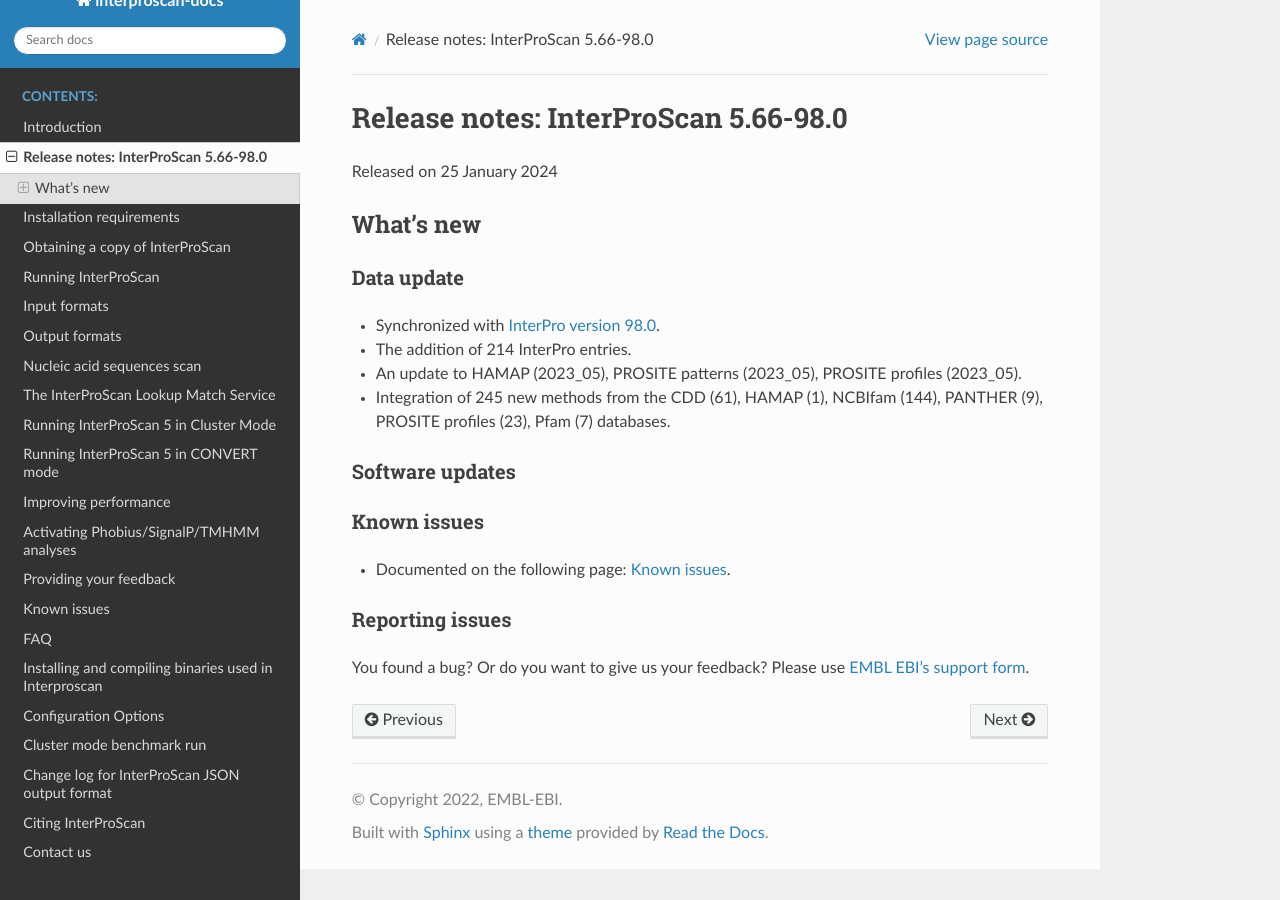
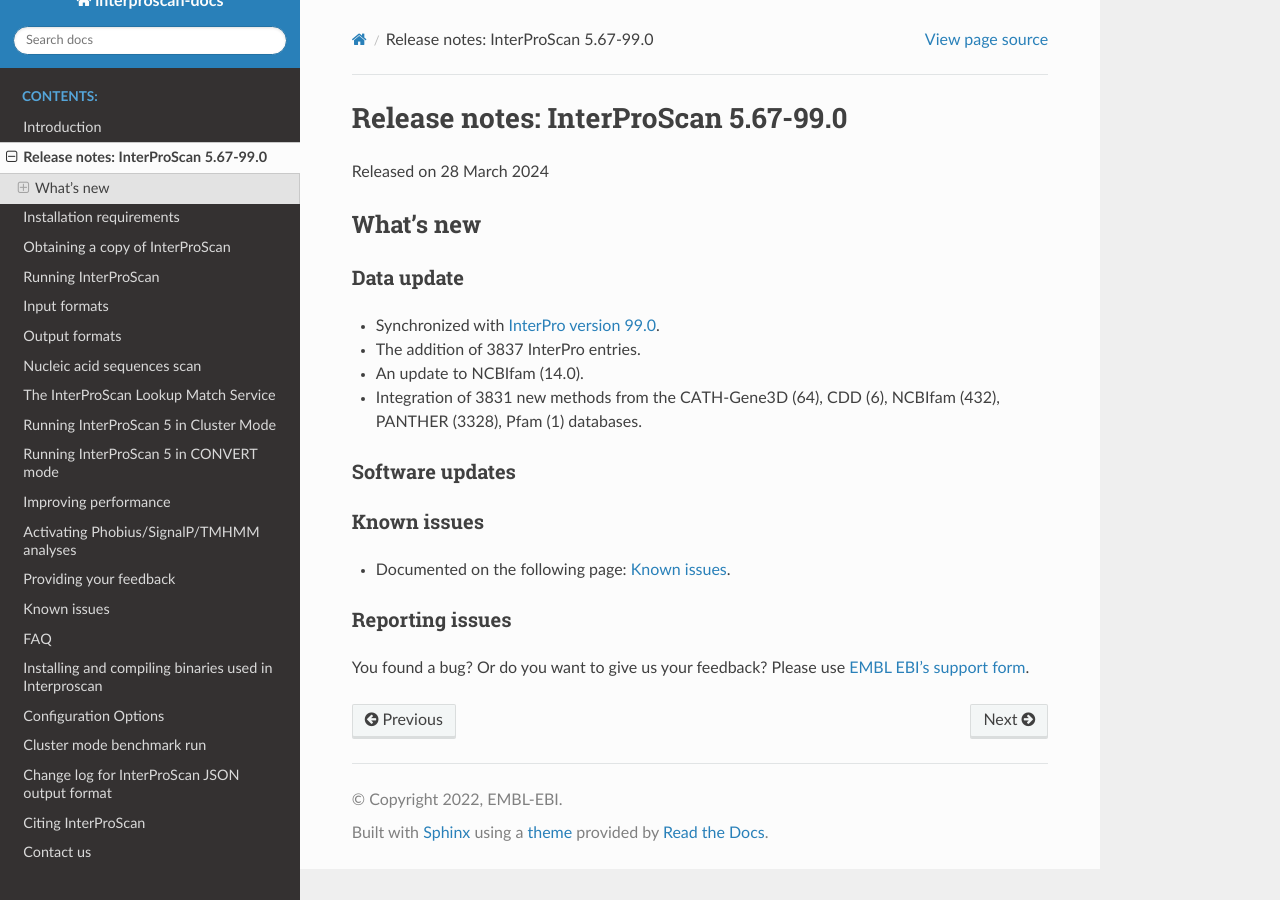
Before and after one commit to ebi-pf-team/interproscan-docs, a Sphinx documentation site: the page built from docs/ReleaseNotes.rst, in a window 1280 px wide. Built offline with Sphinx 7.4.7 and the Read the Docs theme 2.0.0, drawn with Linux system fonts in a browser that asks for light colours.

Commit message:
5.67-99.0 update

```diff
--- a/docs/ReleaseNotes.rst
+++ b/docs/ReleaseNotes.rst
@@ -1,7 +1,7 @@
-Release notes: InterProScan 5.66-98.0
+Release notes: InterProScan 5.67-99.0
 =====================================
 
-Released on 25 January 2024
+Released on 28 March 2024
 
 What’s new
 ~~~~~~~~~~
@@ -9,10 +9,10 @@
 Data update
 ^^^^^^^^^^^
 
--  Synchronized with `InterPro version 98.0 <http://www.ebi.ac.uk/interpro/release_notes/98.0/>`__.
--  The addition of 214 InterPro entries.
--  An update to HAMAP (2023_05), PROSITE patterns (2023_05), PROSITE profiles (2023_05).
--  Integration of 245 new methods from the CDD (61), HAMAP (1), NCBIfam (144), PANTHER (9), PROSITE profiles (23), Pfam (7) databases.
+-  Synchronized with `InterPro version 99.0 <http://www.ebi.ac.uk/interpro/release_notes/99.0/>`__.
+-  The addition of 3837 InterPro entries.
+-  An update to NCBIfam (14.0).
+-  Integration of 3831 new methods from the CATH-Gene3D (64), CDD (6), NCBIfam (432), PANTHER (3328), Pfam (1) databases.
 
 Software updates
 ^^^^^^^^^^^^^^^^
```
Also changed, not shown: docs/HowToDownload.rst (+6 -6 lines), docs/LocalLookupService.rst (+15 -15 lines).
